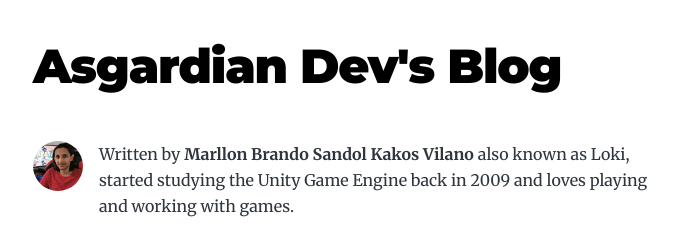
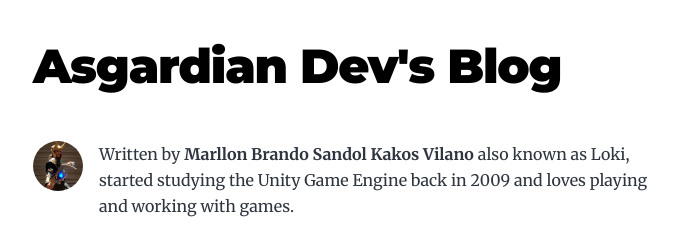
Before and after one commit to sandolkakos/my-blog, a Gatsby site: page / in a window 1280 px wide. Shown: the top 241 px of the page, without its empty margins (291-969 px from the left). Built offline with nearby package versions, Linux system fonts and the light colour scheme; Gatsby itself is replaced by a stand-in of ours.

Commit message:
Changed profile picture.

```diff
--- a/src/components/bio.js
+++ b/src/components/bio.js
@@ -32,7 +32,7 @@ const Bio = () => {
         className="bio-avatar"
         layout="fixed"
         formats={["auto", "webp", "avif"]}
-        src="../images/profile-pic.jpg"
+        src="../images/Marllon_Loki.jpg"
         width={50}
         height={50}
         quality={95}
```
Also changed, not shown: src/images/Marllon_Loki.jpg (added).
